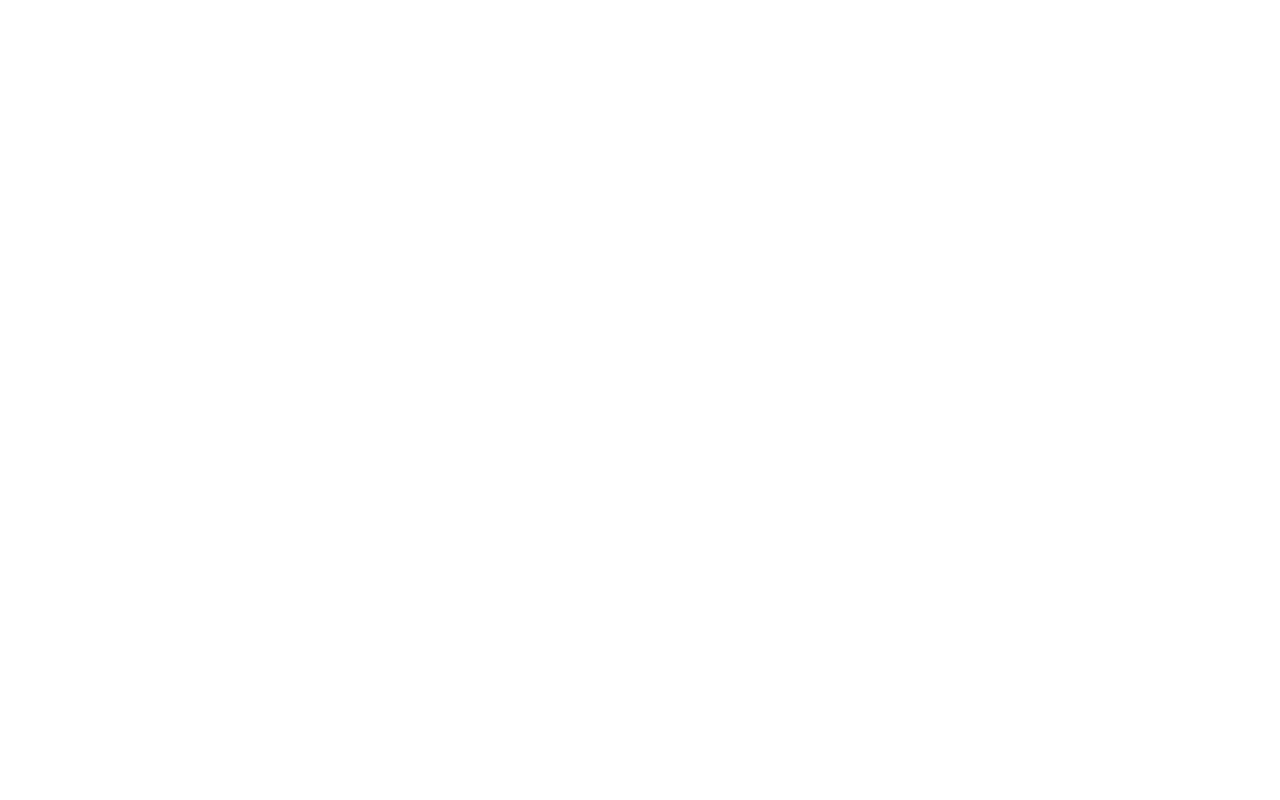
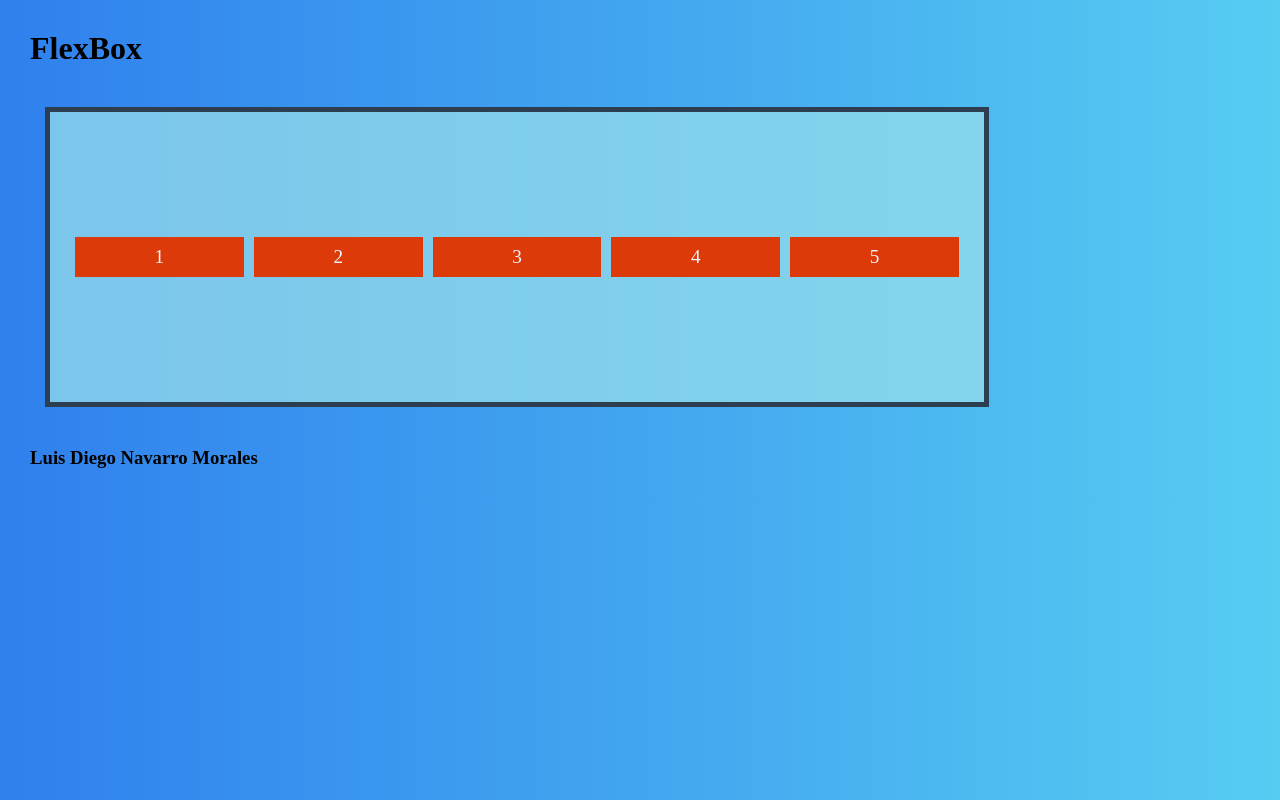
Before and after one commit to DNavarro10/Flexbox, a plain HTML site: page index.html in a window 1280 px wide. Drawn offline with Linux system fonts and the light colour scheme.

Commit message:
algo mas de estructura
documentar ciertas funciones de flex?

```diff
--- a/css/style.css
+++ b/css/style.css
@@ -0,0 +1,65 @@
+* {
+	padding: 0;
+	margin: 0;
+	-webkit-box-sizing: border-box;
+	box-sizing: border-box;
+}
+
+body {
+	background: #56CCF2;
+	/* fallback for old browsers */
+	/* Chrome 10-25, Safari 5.1-6 */
+	background: -webkit-gradient(linear, left top, right top, from(#2F80ED), to(#56CCF2));
+	background: linear-gradient(to right, #2F80ED, #56CCF2);
+	/* W3C, IE 10+/ Edge, Firefox 16+, Chrome 26+, Opera 12+, Safari 7+ */
+}
+
+body,
+header,
+.contendor,
+footer {
+	padding: 10px;
+	margin: 5px;
+	width: 80%;
+	height: 100%;
+}
+
+.contenedor {
+	height: 300px;
+	background: rgba(150, 222, 235, 0.74);
+	padding: 20px;
+	margin: 30px;
+	border: 5px solid #2c3e50;
+	/* propiedades flex*/
+
+	display: -webkit-box;
+
+	display: -ms-flexbox;
+
+	display: flex;
+	-webkit-box-orient: horizontal;
+	-webkit-box-direction: normal;
+	-ms-flex-direction: row;
+	flex-direction: row;
+	-ms-flex-wrap: nowrap;
+	flex-wrap: nowrap;
+	-webkit-box-align: center;
+	-ms-flex-align: center;
+	align-items: center;
+	-ms-flex-line-pack: center;
+	align-content: center;
+}
+
+.elemento {
+	color: aliceblue;
+	width: 150px;
+	margin: 5px;
+	background: rgb(221, 58, 10);
+	height: 40px;
+	text-align: center;
+	font-size: 1.2em;
+	line-height: 40px;
+	-webkit-box-flex: 1;
+	-ms-flex-positive: 1;
+	flex-grow: 1;
+}
--- a/index.html
+++ b/index.html
@@ -4,8 +4,25 @@
 	<meta charset="UTF-8">
 	<title>Flexbox</title>
 	<link rel="stylesheet" href="css/style.css">
+	<meta name="viewport" content="width=device-width, user-scalable=no, initial-scale=1.0, maximum-scale=1.0, minimum-scale=1.0">
 </head>
 <body>
+<div class="main">	<header>
+			<h1>FlexBox</h1>
+	</header>
+	<div class="contenedor">
+		<div class="elemento elemento1">1</div>
+		<div class="elemento elemento2">2</div>
+		<div class="elemento elemento3">3</div>
+		<div class="elemento elemento4">4</div>
+		<div class="elemento elemento5">5</div>
+	</div>
+	<footer>
+		<div>
+			<h3>Luis Diego Navarro Morales</h3>
+		</div>
+	</footer>
+</div>
 
 </body>
 </html>
```
